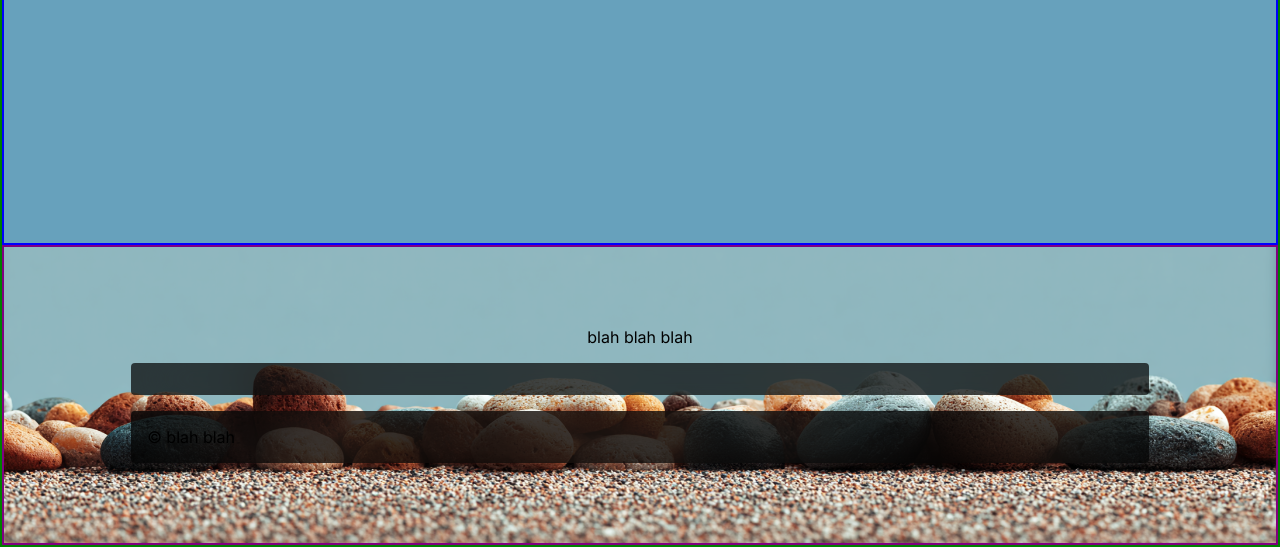
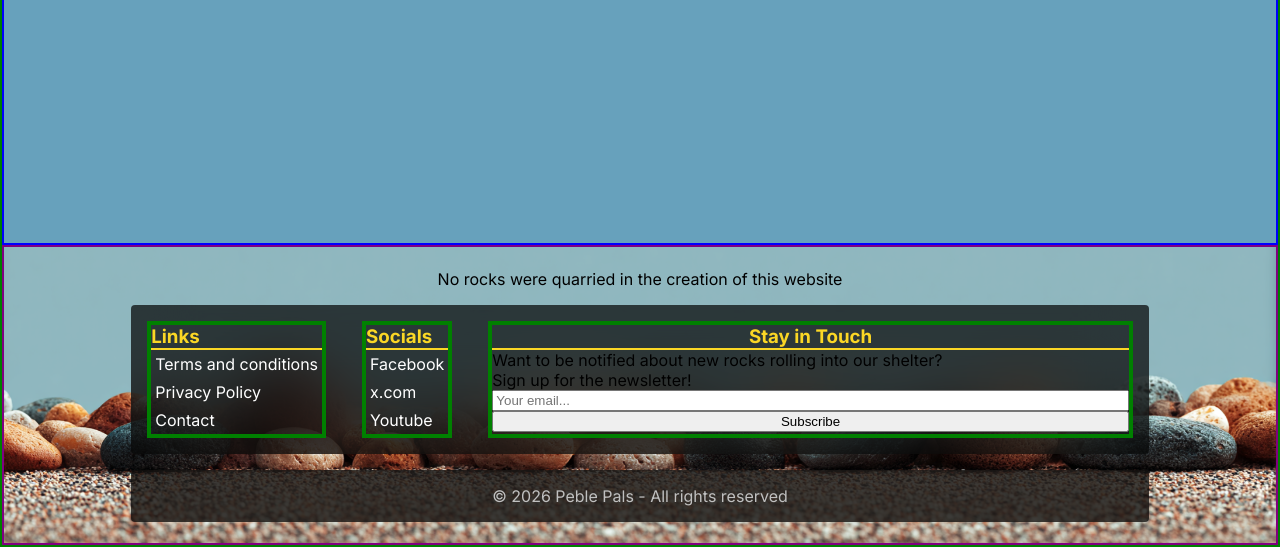
Before and after one commit to DarpanSoma/PeblePals, a plain HTML site: page index.html in a window 1280 px wide. Shown: the part 253-800 px from the top of the page. Drawn offline with Linux system fonts and the light colour scheme.

Commit message:
Footer Nearly Completed, just missing bit of CSS

```diff
--- a/css/common.css
+++ b/css/common.css
@@ -1,24 +1,24 @@
-@import url('https://fonts.googleapis.com/css2?family=Inter:ital,opsz,wght@0,14..32,100..900;1,14..32,100..900&display=swap');
+@import url("https://fonts.googleapis.com/css2?family=Inter:ital,opsz,wght@0,14..32,100..900;1,14..32,100..900&display=swap");
 
 * {
   margin: 0;
   box-sizing: border-box;
 }
 
-button{
+button {
   cursor: pointer;
 }
 
 body {
   /* VARIABLES */
   /*Colors*/
-    --cream: #E2E0C7;
+  --cream: #e2e0c7;
   --text-black: #030303;
-    --text-white: #FFFFFF;
-    --yellow: #FBD725;
-    --blue-light: #90B7BF;
-    --blue-dark: #67A1BC;
-    --red: #9F2123;
+  --text-white: #ffffff;
+  --yellow: #fbd725;
+  --blue-light: #90b7bf;
+  --blue-dark: #67a1bc;
+  --red: #9f2123;
 
   /*Shadows*/
   --card-shadow: 0px 16px 64px 0px rgba(0, 0, 0, 0.25);
@@ -51,15 +51,11 @@ body {
   flex-direction: column;
 
   background-color: var(--blue-dark);
-
-
 }
-
 
 /* Header CSS */
 
 .main-header {
-
   margin: 32px;
   padding: 32px;
   background-color: var(--v);
@@ -71,7 +67,6 @@ body {
   align-items: center;
 
   position: relative;
-
 }
 
 .nav-link-group {
@@ -86,7 +81,8 @@ body {
   font-weight: 800;
 }
 
-.nav-link.active, .nav-link.hover {
+.nav-link.active,
+.nav-link.hover {
   border-bottom: 4px solid var(--text-black);
 }
 
@@ -94,25 +90,21 @@ body {
   border-bottom: 4px solid var(--text-black);
 }
 
-.logo  {
+.logo {
   position: absolute;
   z-index: 2;
   left: 1%;
   margin-top: -38px;
 }
 
-
 /* Main Content CSS */
 .main-content {
-
   border: 2px solid blue;
   flex: 1;
-
 }
 
 /* Footer CSS */
 .main-footer {
-
   border: 2px solid purple;
 
   background-image: url(/assets/footer_bg.png);
@@ -133,5 +125,50 @@ body {
   border-radius: 4px;
   width: 80%;
   backdrop-filter: blur(32px);
+}
 
+.footer-copyright {
+  text-align: center;
+  color: #c0c0c0;
 }
+
+.f-column {
+  /* flex: 1; */
+  flex-direction: column;
+  display: flex;
+
+  border: 4px solid green;
+}
+
+.f-column > h3 {
+  display: f;
+  color: var(--yellow);
+  border-bottom: 2px solid var(--yellow);
+  /* width: 64px; */
+}
+
+.f-column > a {
+  color: var(--text-white);
+  text-decoration: none;
+  padding: 4px;
+}
+
+.footer-main-content {
+  display: flex;
+  gap: 36px;
+}
+.f-column.long {
+  flex: 3;
+  max-width: 700px;
+  margin-left: auto;
+}
+
+.f-column.long > h3 {
+    text-align: center;
+}
+
+@media only screen and (max-width: 600px) {
+  .footer-main-content {
+    flex-direction: column;
+  }
+}
--- a/index.html
+++ b/index.html
@@ -1,5 +1,6 @@
 <!DOCTYPE html>
 <html lang="en">
+
 <head>
   <meta charset="UTF-8" />
   <meta name="viewport" content="width=device-width, initial-scale=1.0" />
@@ -19,7 +20,7 @@
     <div class="nav-link-group">
       <a class="nav-link active" href="/">Home</a>
       <a class="nav-link" href="/">About</a>
-        <a class="nav-link" href="./pages/testimonials.html">Testimonials</a >
+      <a class="nav-link" href="./pages/testimonials.html">Testimonials</a>
       <a class="nav-link" href="./pages/adopt.html">Adopt</a>
     </div>
   </header>
@@ -30,17 +31,32 @@
 
   <!-- footer -->
   <footer class="main-footer">
-      <p class="footer-slogan">blah blah blah</p>
+    <p class="footer-slogan">No rocks were quarried in the creation of this website</p>
     <div class="dark-glass footer-main-content">
+      <div class="f-column">
+        <h3>Links</h3>
+        <a class="" href="/">Terms and conditions</a>
+        <a class="" href="/">Privacy Policy</a>
+        <a class="" href="/">Contact</a>
       </div>
-      <div class="dark-glass footer-copyright">© blah blah</div>
+      <div class="f-column">
+        <h3>Socials</h3>
+        <a href="/">Facebook</a>
+        <a href="/">x.com</a>
+        <a href="/">Youtube</a>
+      </div>
+      <div class="f-column long">
+        <h3>Stay in Touch</h3>
+        <p>Want to be notified about new rocks rolling into our shelter?</p>
+        <p>Sign up for the newsletter!</p>
+        <input class="f-column-input" type="email" placeholder="Your email...">
+        <button type="submit">Subscribe</button>
+      </div>
+    </div>
+    <div class="dark-glass footer-copyright">© 2026 Peble Pals - All rights reserved</div>
   </footer>
 
 
+</body>
 
-<!--
-    <div class="banner">
-      <img src="./assets/Banner_image.png" />
-    </div> -->
-  </body>
 </html>
```
Lines whose indentation alone changed are shown as unchanged.
